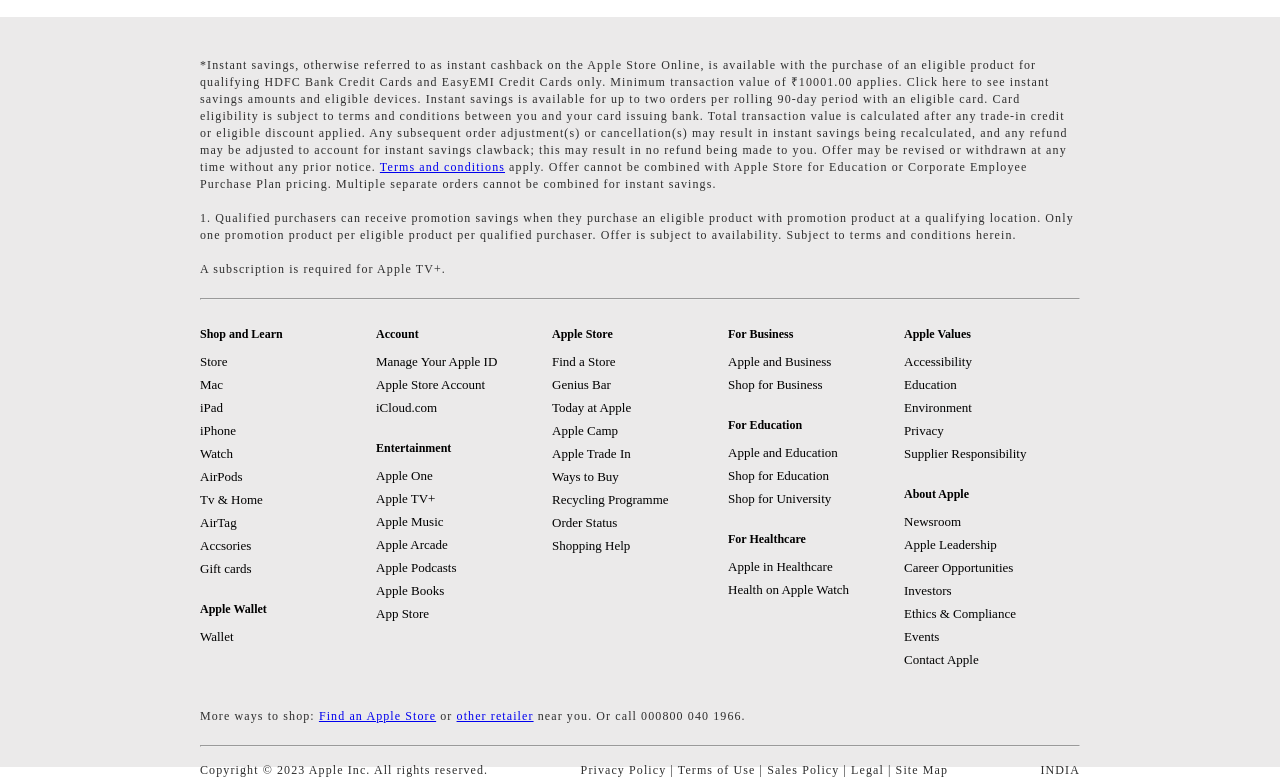
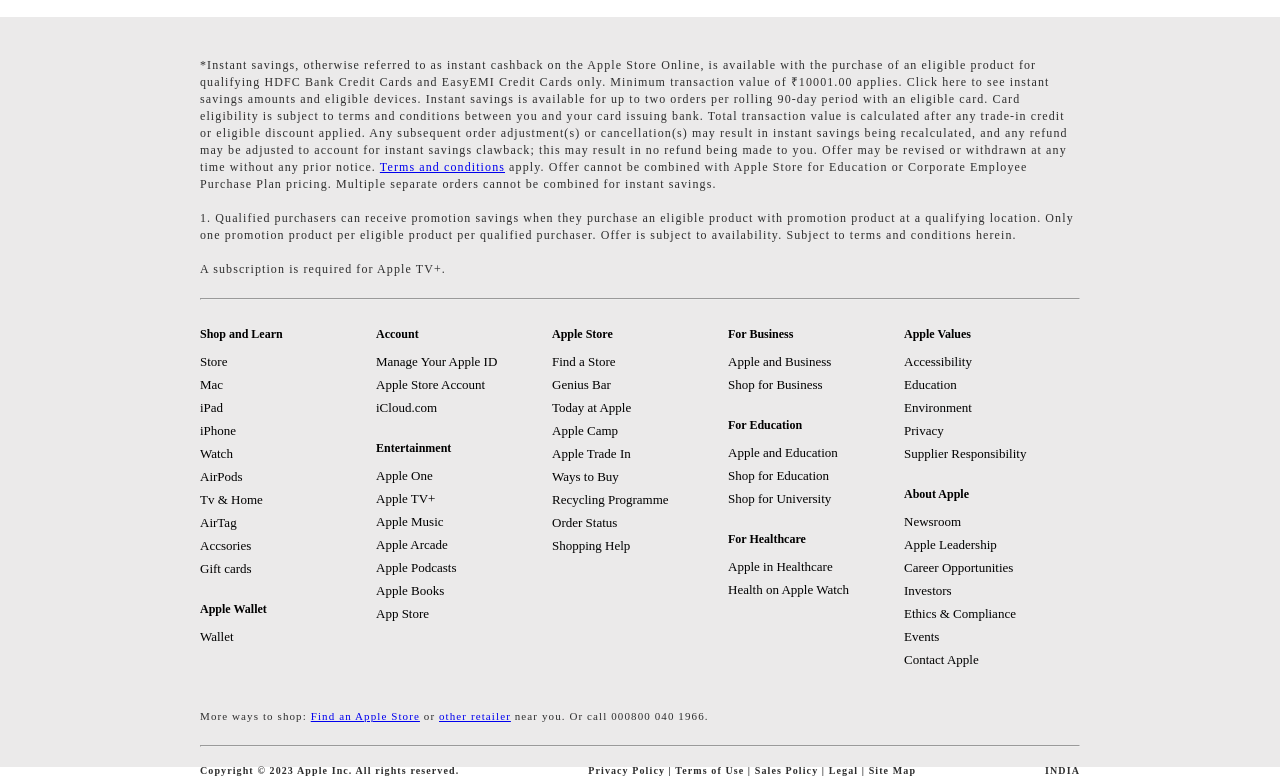
Before and after one commit to akshayda07/apple-website, a plain HTML site: page index.html in a window 1280 px wide. Shown: the part 3435-4214 px from the top of the page. Drawn offline with nearby package versions, Linux system fonts and the light colour scheme.

Commit message:
footer font changes

```diff
--- a/style.css
+++ b/style.css
@@ -552,8 +552,8 @@ ul .bold{
 
 
 .footer3 p{
-   font-size: 12px;
-   font-weight: 200;
+   font-size: 11px;
+   font-weight: 500;
    margin-top: 40px;
 }
 
@@ -564,4 +564,6 @@ ul .bold{
 
 .last-footer p{
     margin-top: 15px;
+    font-size: 10px;
+    font-weight: 600;
 }
```
